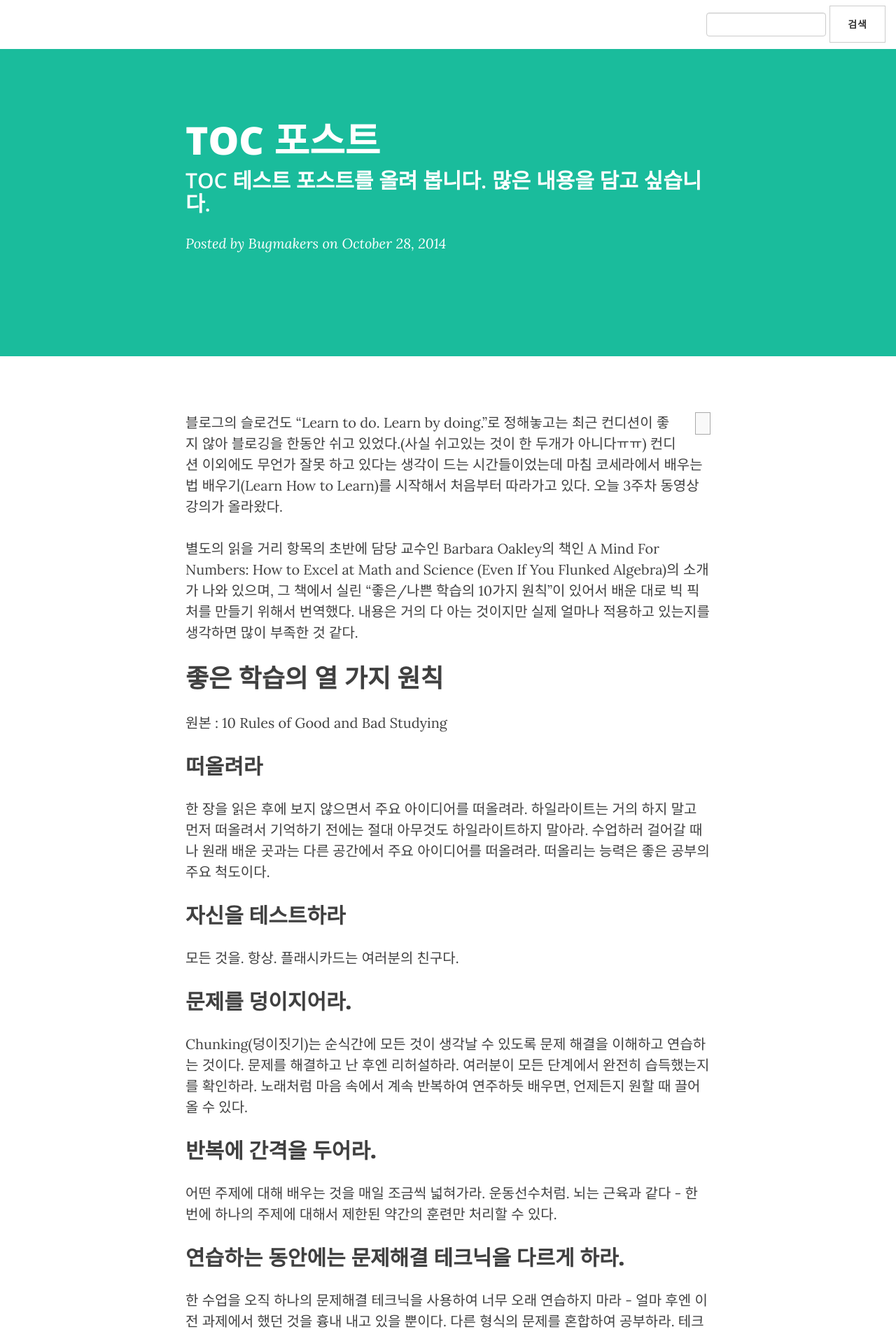
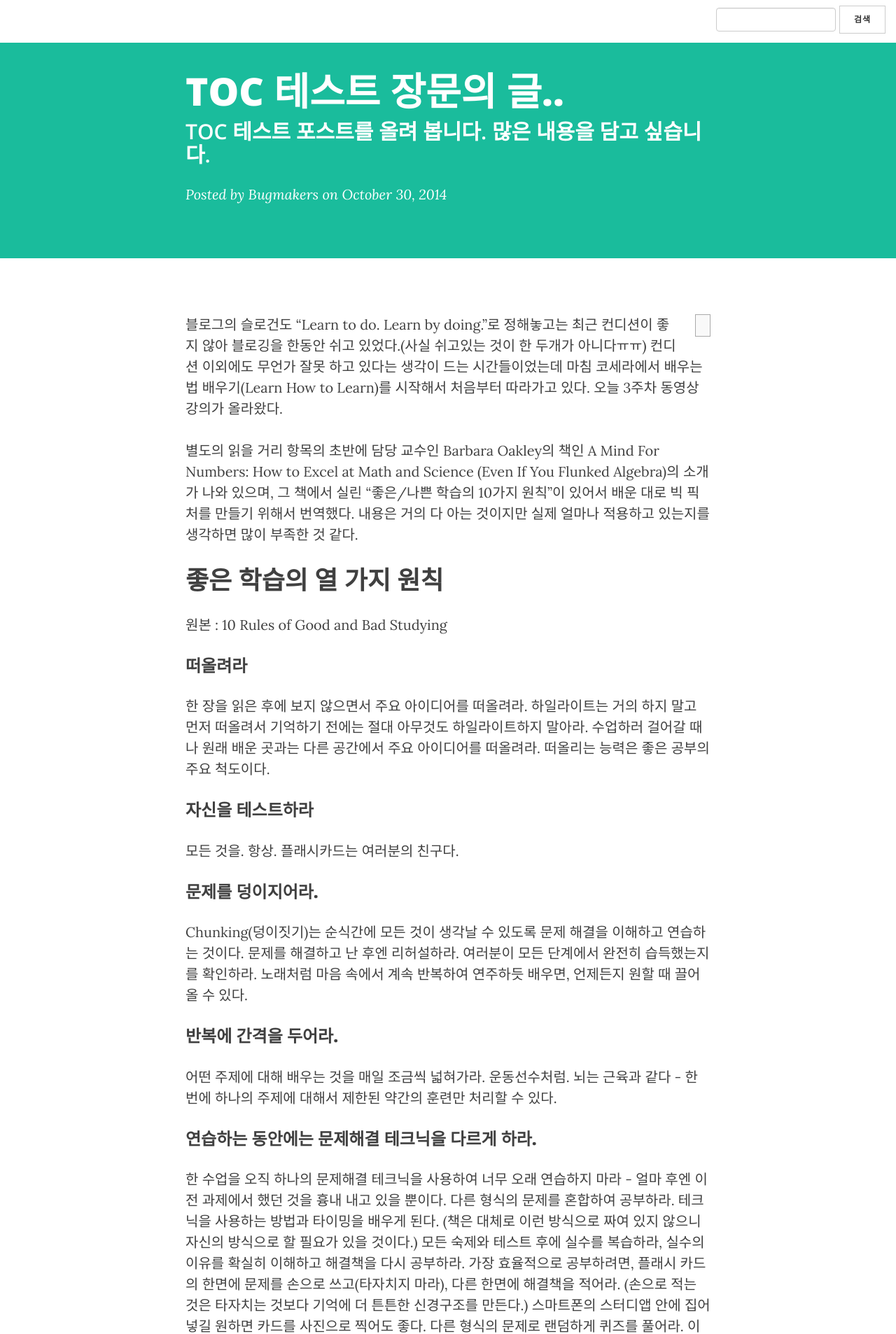
Before and after one commit to bugmakers/bugmakers.github.com, a Jekyll site: the page built from _posts/2014-10-30-toc.markdown, in a window 1280 px wide. Shown: the top 1906 px of the page at 70% size. Built offline with Jekyll 4.4.1, drawn with Linux system fonts in a browser that asks for light colours; nearby versions of some CDN libraries; Markdown is read by kramdown in place of the engine named in the settings; comment, search, counter and statistics services are not loaded.

Commit message:
장문의 테스트글 올려봄. css 조정

```diff
--- a/_posts/2014-10-28-toc.markdown
+++ b/_posts/2014-10-30-toc.markdown
@@ -1,8 +1,8 @@
 ---
 layout:     post
-title:      "TOC 포스트"
+title:      "TOC 테스트 장문의 글.."
 subtitle:   "TOC 테스트 포스트를 올려 봅니다. 많은 내용을 담고 싶습니다."
-date:       2014-10-28 17:15:00
+date:       2014-10-30 02:00:00
 author:     "Bugmakers"
 #header-img: "img/post-bg-06.jpg"
 category: android
--- a/css/clean-blog.css
+++ b/css/clean-blog.css
@@ -75,6 +75,15 @@
     color: white;
     padding: 20px;
   }
+  .navbar-custom .nav .dropdown-menu li a {
+    color: #404040;
+    padding: 20px;
+  }
+  .navbar-custom .nav .dropdown-menu li a:hover,
+  .navbar-custom .nav .dropdown-menu li a:focus {
+    color: #0085a1;
+    padding: 20px;
+  }
   .navbar-custom .nav li a:hover,
   .navbar-custom .nav li a:focus {
     color: rgba(255, 255, 255, 0.8);
@@ -147,7 +156,7 @@
   .intro-header .site-heading,
   .intro-header .post-heading,
   .intro-header .page-heading {
-    padding: 150px 0;
+    padding: 80px 0;  /*150 -> 80 */
   }
 }
 .intro-header .site-heading,
@@ -329,6 +338,10 @@
   border-radius: 0;
   padding: 15px 25px;
 }
+.btn-sm {
+  font-size: 12px;
+  padding: 10px 20px;
+}
 .btn-lg {
   font-size: 16px;
   padding: 25px 35px;
@@ -401,3 +414,7 @@
     background-color: #fff9c7;
     line-height: 0;
 }
+
+h2, .h2 {
+font-size: 24px;
+}
```
